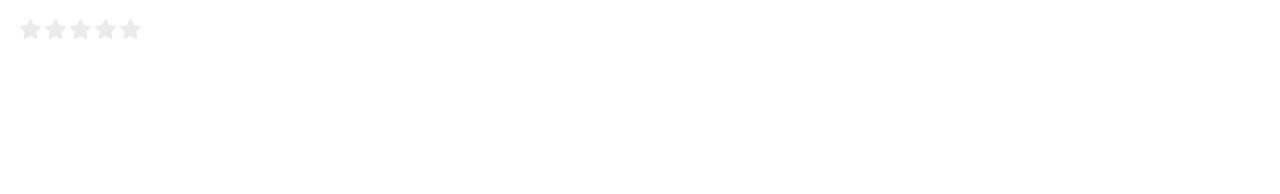
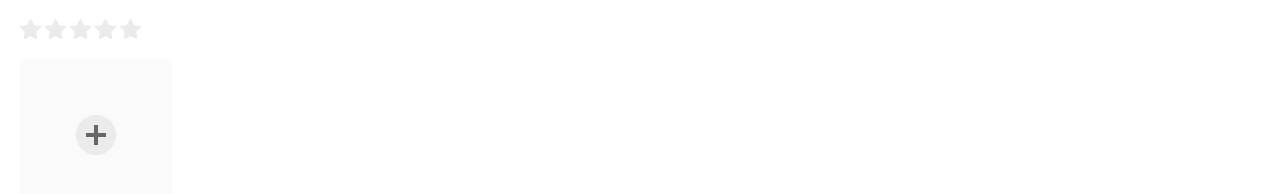
Before and after one commit to mandlake/product-frontend-edu-kso, a Next.js app: page / in a window 1280 px wide. Shown: the part 588-782 px from the top of the page. Built offline with nearby package versions, Linux system fonts and the light colour scheme.

Commit message:
image input 컴포넌트 추가

```diff
--- a/src/app/page.tsx
+++ b/src/app/page.tsx
@@ -1,12 +1,51 @@
 "use client";
 
+import { useEffect, useState } from "react";
 import { Button, StackedButtonGroup } from "../shared/ui/atoms/button";
 import { Checkbox } from "../shared/ui/atoms/Checkbox";
-import { Input } from "../shared/ui/atoms/input";
+import { ImageInput, Input } from "../shared/ui/atoms/input";
 import { StarRating } from "../shared/ui/atoms/StarRating";
 import { Textarea } from "../shared/ui/atoms/Textarea";
 
+interface PreviewFile {
+  file: File;
+  previewUrl: string;
+}
+
 export default function Home() {
+  const [items, setItems] = useState<PreviewFile[]>([]);
+
+  const handleChange = (e: React.ChangeEvent<HTMLInputElement>) => {
+    const selectedFiles = Array.from(e.target.files ?? []);
+
+    setItems((prev) => {
+      prev.forEach((item) => URL.revokeObjectURL(item.previewUrl));
+
+      return selectedFiles.map((file) => ({
+        file,
+        previewUrl: URL.createObjectURL(file),
+      }));
+    });
+  };
+
+  const handleRemove = (targetIndex: number) => {
+    setItems((prev) => {
+      const target = prev[targetIndex];
+
+      if (target) {
+        URL.revokeObjectURL(target.previewUrl); // 메모리 정리
+      }
+
+      return prev.filter((_, index) => index !== targetIndex);
+    });
+  };
+
+  useEffect(() => {
+    return () => {
+      items.forEach((item) => URL.revokeObjectURL(item.previewUrl));
+    };
+  }, [items]);
+
   return (
     <>
       <div className="flex flex-col items-start gap-5 p-5">
@@ -21,6 +60,12 @@ export default function Home() {
         <Input placeholder="제목을 입력해 주세요.(최대 50자)" />
         <Textarea placeholder="내용을 입력해주세요." />
         <StarRating />
+        <ImageInput
+          multiple
+          previewUrls={items.map((item) => item.previewUrl)}
+          onChange={handleChange}
+          onRemove={handleRemove}
+        />
       </div>
     </>
   );
--- /dev/null
+++ b/src/shared/ui/atoms/input/ImageInput.tsx
@@ -0,0 +1,95 @@
+import { forwardRef } from "react";
+import Image from "next/image";
+import { cn } from "@/src/shared/lib/cn";
+
+interface ImageInputProps extends Omit<
+  React.InputHTMLAttributes<HTMLInputElement>,
+  "type" | "accept"
+> {
+  previewUrls?: string[];
+  onRemove?: (index: number) => void;
+}
+
+export const ImageInput = forwardRef<HTMLInputElement, ImageInputProps>(
+  ({ className, previewUrls = [], onRemove, ...props }, ref) => {
+    return (
+      <div className={cn("flex flex-wrap gap-3", className)}>
+        {previewUrls.map((url, index) => (
+          <div
+            key={`${url}-${index}`}
+            className="group relative h-38 w-38 rounded-md bg-gray-100"
+          >
+            <Image
+              src={url}
+              alt={`preview-${index}`}
+              fill
+              className="object-cover"
+              unoptimized
+            />
+
+            {/* 번호 표시 */}
+            <div className="absolute top-1.5 left-1.5 z-10 flex h-6 w-6 items-center justify-center rounded-full bg-[#050505]/30 px-2 text-xs text-white">
+              {index + 1}
+            </div>
+
+            {/* X 버튼 추가 */}
+            <button
+              type="button"
+              onClick={() => onRemove?.(index)}
+              className="absolute -right-4 -top-4 flex h-8 w-8 items-center justify-center rounded-full opacity-0 transition-opacity duration-200 group-hover:opacity-100"
+              aria-label={`이미지 ${index + 1} 삭제`}
+            >
+              <svg
+                width="32"
+                height="32"
+                viewBox="0 0 32 32"
+                fill="none"
+                xmlns="http://www.w3.org/2000/svg"
+              >
+                <path
+                  d="M16.0003 29.3337C8.63653 29.3337 2.66699 23.3641 2.66699 16.0003C2.66699 8.63653 8.63653 2.66699 16.0003 2.66699C23.3641 2.66699 29.3337 8.63653 29.3337 16.0003C29.3337 23.3641 23.3641 29.3337 16.0003 29.3337ZM16.0003 14.1147L12.2291 10.3435L10.3435 12.2291L14.1147 16.0003L10.3435 19.7715L12.2291 21.6571L16.0003 17.8859L19.7715 21.6571L21.6571 19.7715L17.8859 16.0003L21.6571 12.2291L19.7715 10.3435L16.0003 14.1147Z"
+                  fill="#EBEBEB"
+                />
+                <path
+                  d="M15.9996 14.114L12.2284 10.3428L10.3428 12.2284L14.114 15.9996L10.3428 19.7708L12.2284 21.6564L15.9996 17.8852L19.7708 21.6564L21.6564 19.7708L17.8852 15.9996L21.6564 12.2284L19.7708 10.3428L15.9996 14.114Z"
+                  fill="#666666"
+                />
+              </svg>
+            </button>
+          </div>
+        ))}
+
+        <label className="flex h-38 w-38 cursor-pointer items-center justify-center overflow-hidden rounded-md bg-gray-100">
+          <input
+            ref={ref}
+            type="file"
+            accept="image/*"
+            className="hidden"
+            {...props}
+          />
+
+          <span>
+            <svg
+              width="48"
+              height="48"
+              viewBox="0 0 48 48"
+              fill="none"
+              xmlns="http://www.w3.org/2000/svg"
+            >
+              <path
+                d="M38.1421 38.1421C30.3317 45.9526 17.6683 45.9525 9.85787 38.1421C2.04738 30.3316 2.04738 17.6683 9.85787 9.85784C17.6683 2.04742 30.3317 2.04735 38.1421 9.85784C45.9526 17.6683 45.9526 30.3317 38.1421 38.1421ZM22 22L14 22V26L22 26L22 33.9999L25.9999 33.9999L26 26H33.9999V22H26L25.9999 14L22 14L22 22Z"
+                fill="#EBEBEB"
+              />
+              <path
+                d="M22 22L14 22V26L22 25.9999L22 33.9999L25.9999 33.9999L26 25.9999L33.9999 25.9999V22L26 22L25.9999 14L22 14L22 22Z"
+                fill="#666666"
+              />
+            </svg>
+          </span>
+        </label>
+      </div>
+    );
+  },
+);
+
+ImageInput.displayName = "ImageInput";
--- a/src/shared/ui/atoms/input/index.ts
+++ b/src/shared/ui/atoms/input/index.ts
@@ -1 +1,2 @@
 export { Input } from "./Input";
+export { ImageInput } from "./ImageInput";
```
